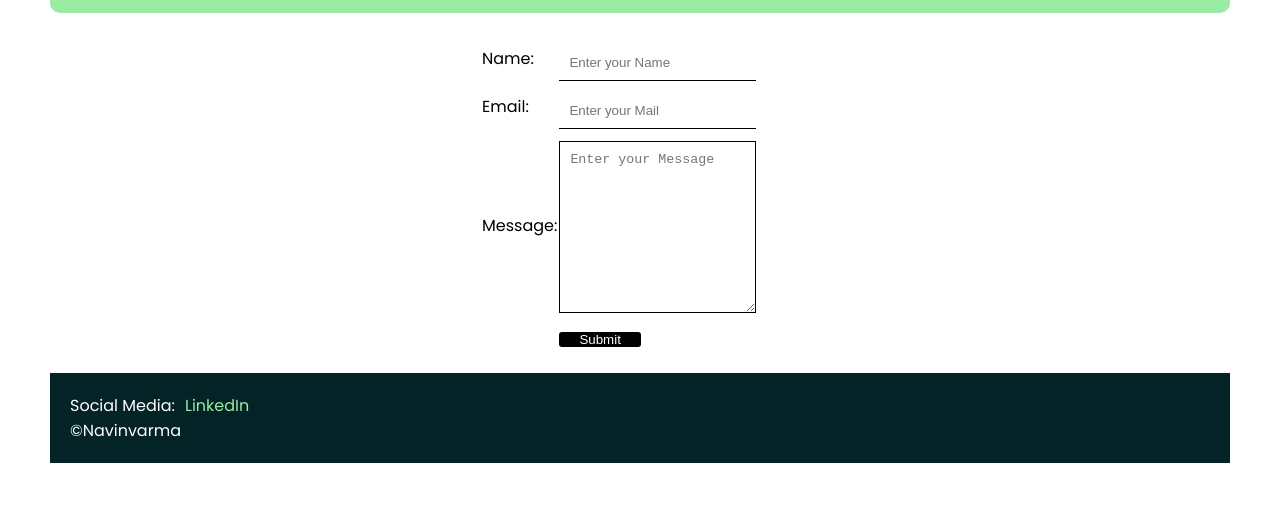
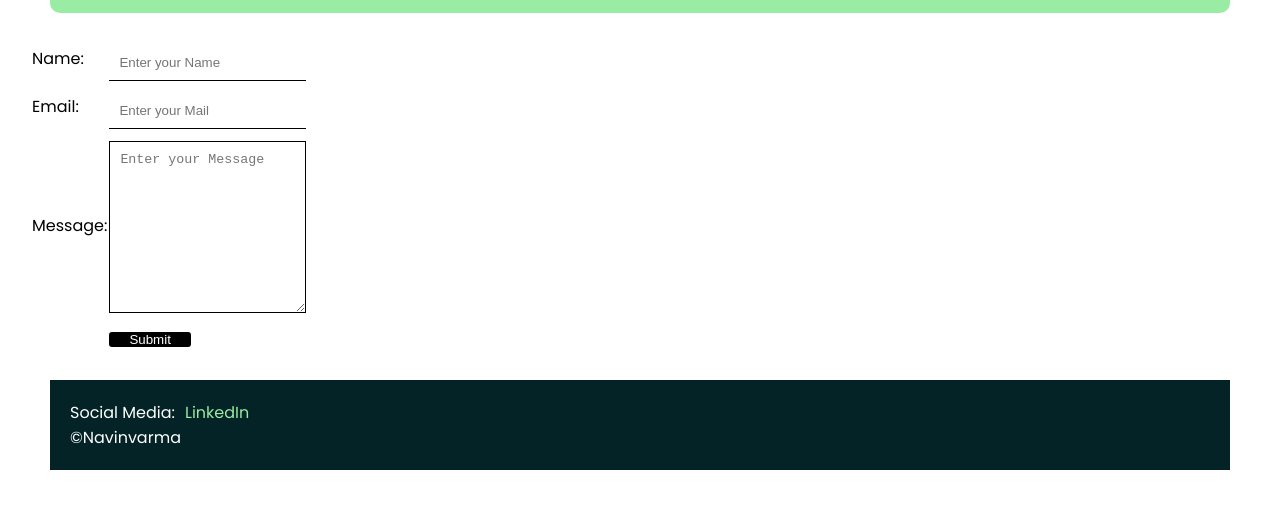
Before and after one commit to navinvarma2002/Simple-Portfolio-Website, a plain HTML site: page contact.html in a window 1280 px wide. Shown: the part 252-760 px from the top of the page. Drawn offline with Linux system fonts and the light colour scheme.

Commit message:
Update Style.css

```diff
--- a/Style.css
+++ b/Style.css
@@ -99,7 +99,7 @@ color: #9AEBA3;
 }
 .contact-form{
 
-    margin-left: 450px;
+    display: inline-block;
 
 }
 
```
